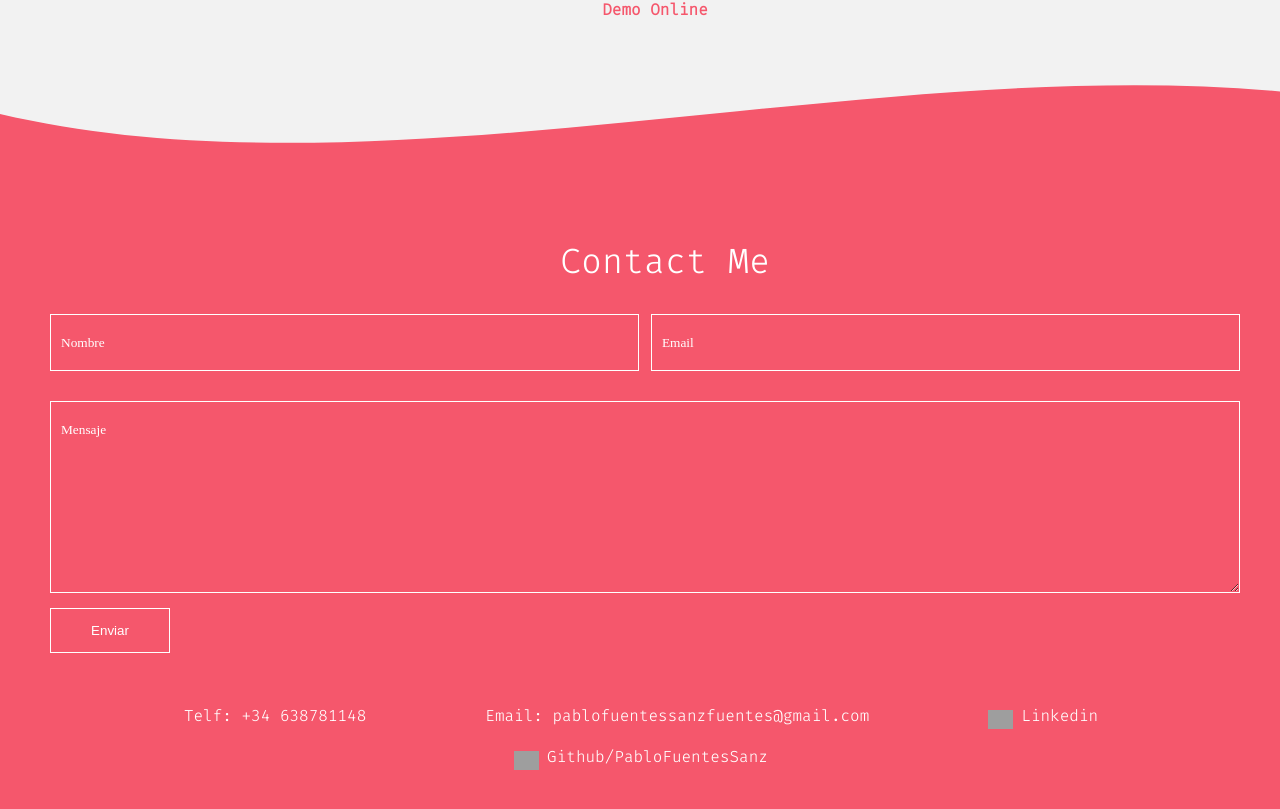
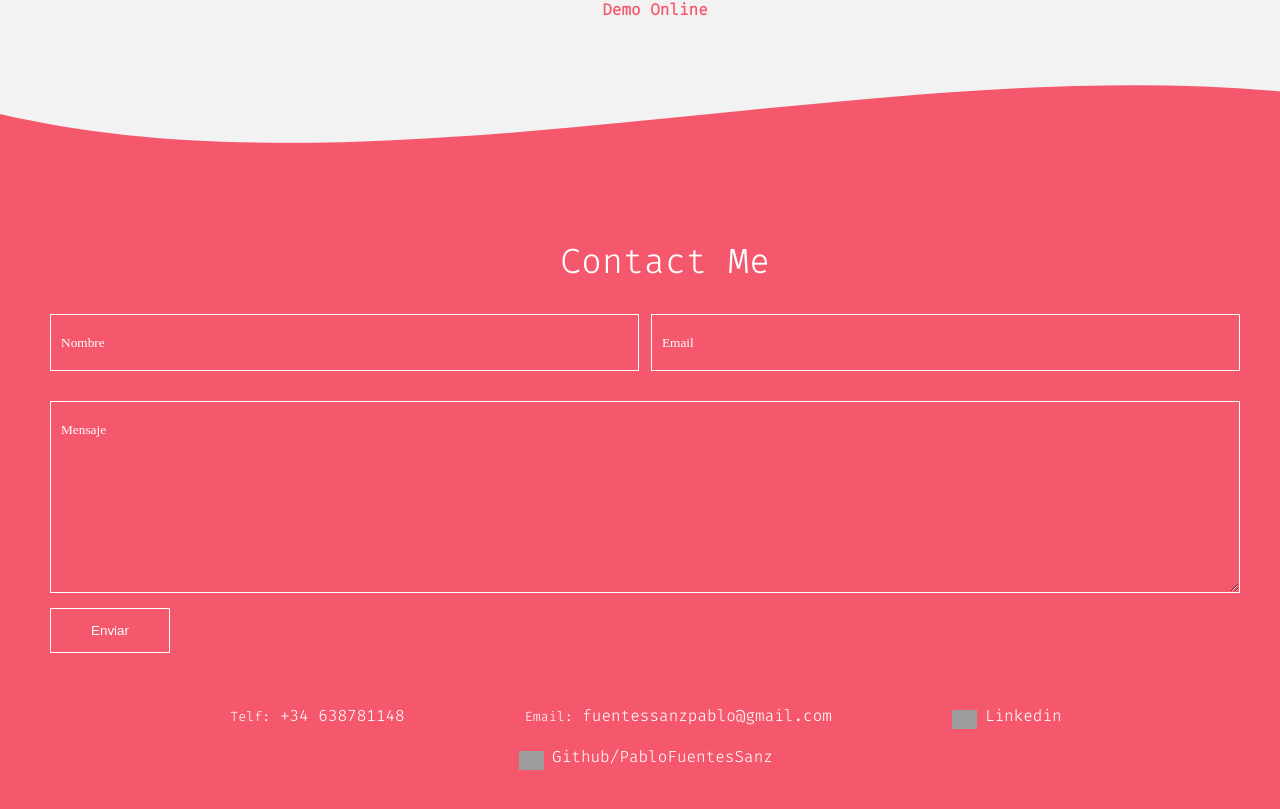
Before and after one commit to PabloFuentesSanz/Portfolio, a React (Create React App) app: page / in a window 1280 px wide. Shown: the part 2938-3747 px from the top of the page. Built offline with nearby package versions, Linux system fonts and the light colour scheme; no server answers; grey boxes are pictures that could not be loaded.

Commit message:
Changes in contact

```diff
--- a/src/components/Contact/index.js
+++ b/src/components/Contact/index.js
@@ -33,9 +33,9 @@ function Contact() {
           <input className="input" type="submit" value="Enviar" />
         </form>
         <p className="center">
-          <span className="marginR">Telf: +34 638781148</span>
+          <span className="marginR"><small>Telf:</small> +34 638781148</span>
           <span className="marginR">
-            Email: pablofuentessanzfuentes@gmail.com
+            <small>Email:</small> fuentessanzpablo@gmail.com
           </span>
           <span className="marginR">
             <a
--- a/src/components/Contact/style.css
+++ b/src/components/Contact/style.css
@@ -66,7 +66,7 @@ input[type="submit"]:hover{
     margin-top: 2em;
     justify-content: center;
     flex-wrap: wrap;
-    margin-right: 40px;
+    margin-right: 30px;
     gap: 10%;
 
 }
```
